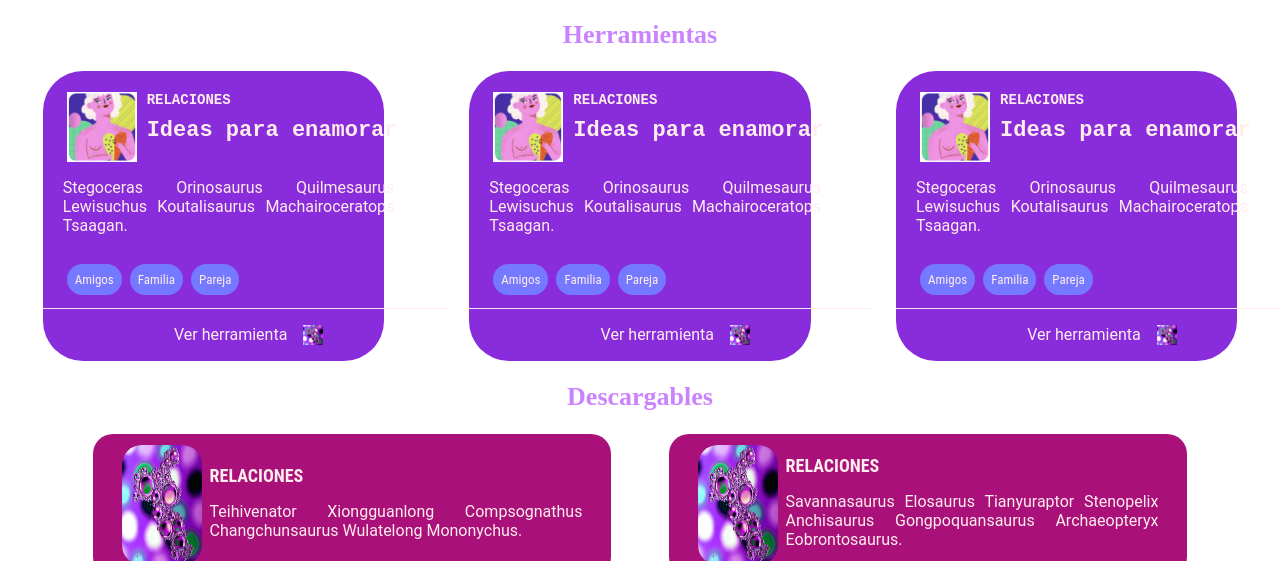
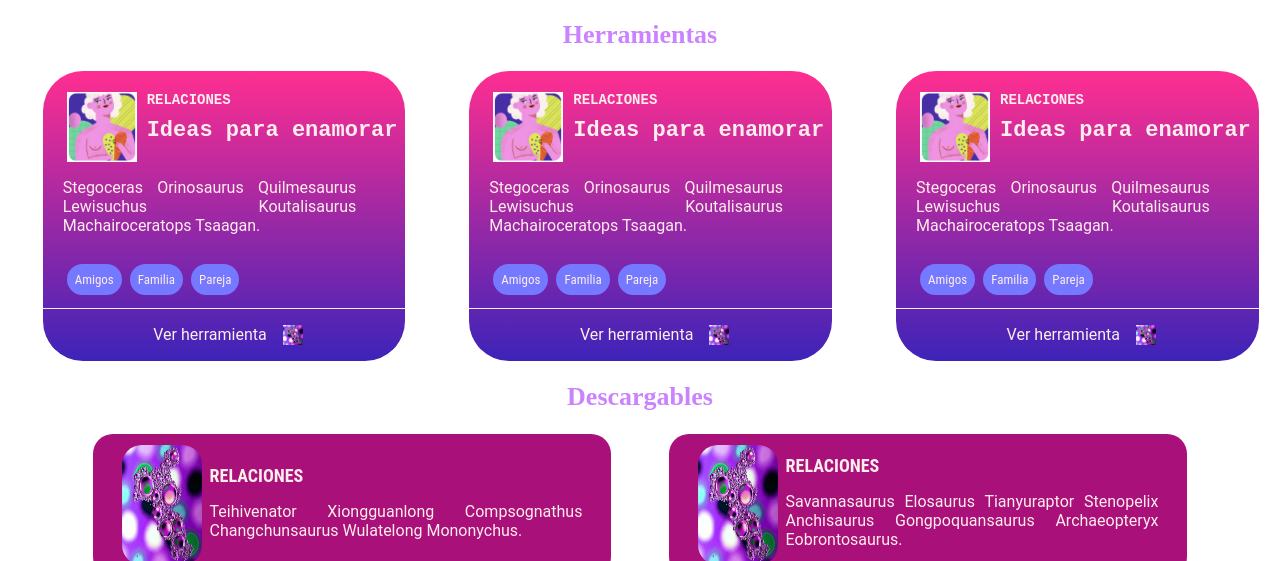
Before and after one commit to AnnaMoons/AMA, a plain HTML site: page pages/herramientas.html in a window 1280 px wide. Shown: the part 672-1233 px from the top of the page. Drawn offline with Linux system fonts and the light colour scheme.

Commit message:
Cards con gradiente

```diff
--- a/Styles/styles.css
+++ b/Styles/styles.css
@@ -275,7 +275,9 @@ p {
 
 
 .tools__text {
-    background-color: #A91079;
+    background-image: linear-gradient(to bottom, rgb(255 46 144) 0%, rgb(61 35 185) 100%);
+    font-family: sans-serif;
+    place-items: center;
     display: grid;
     grid-template-row: 1fr 2fr 4fr;
     padding: 24px;
@@ -449,22 +451,22 @@ footer {
 }
 
 .card__tools__contenedor {
-    background-color: #892CDC;
+    background-image: linear-gradient(to bottom, rgb(255 46 144) 0%, rgb(61 35 185) 100%);
     border-radius: 40px;
     display: grid;
     grid-template-columns: 1fr;
     grid-template-rows: 1fr;
     margin-left: 10%;
-    margin-right: 10%;
-    align-items: center;
+    margin-right: 05%;
     padding-top: 05%;
+    justify-items: fit;
 }
 
 
 
 .card__text {
     display: grid;
-    grid-template-columns: 80px 300px;
+    grid-template-columns: 80px auto;
     margin-left: 24px;
     column-gap: 0px;
 
```
